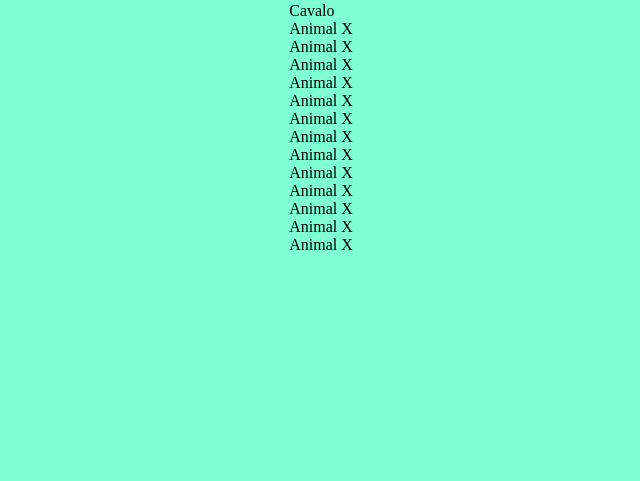
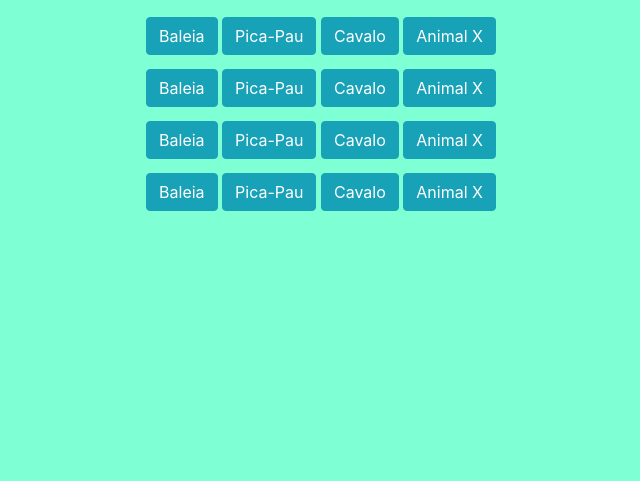
Before and after one commit to EduardaMandara/GameKids, a plain HTML site: page index.html in a window 1280 px wide. Shown: the part 319-800 px from the top of the page, without its empty margins (319-959 px from the left). Drawn offline with nearby package versions, Linux system fonts and the light colour scheme; a web font is replaced by a local one.

Commit message:
Inserido Bootstrap

```diff
--- a/assets/css/style.css
+++ b/assets/css/style.css
@@ -22,8 +22,10 @@ h1 {
     padding: 15px;
 }
 
-.grid .animals {
+.grid .row__animals {
     display: flexbox;
     align-items: center;
     justify-content: space-between;
+    padding: 2px;
+    margin: 10px;
 }
--- a/index.html
+++ b/index.html
@@ -4,6 +4,9 @@
     <meta charset="UTF-8">
     <meta http-equiv="X-UA-Compatible" content="IE=edge">
     <meta name="viewport" content="width=device-width, initial-scale=1.0">
+
+    <!-- CSS Bootstrap -->
+    <link rel="stylesheet" href="https://stackpath.bootstrapcdn.com/bootstrap/4.1.3/css/bootstrap.min.css" integrity="sha384-MCw98/SFnGE8fJT3GXwEOngsV7Zt27NXFoaoApmYm81iuXoPkFOJwJ8ERdknLPMO" crossorigin="anonymous">
 
     <!-- CSS -->
     <link rel="stylesheet" href="./assets/css/style.css">
@@ -16,27 +19,35 @@
     <h1> Game Kids </h1>
 
     <section class="grid">
-        <div class="animals">
-            <div type="button" value="" class="animals animal__baleia" id="0"> Baleia </div>
-            <div input type="button" value="" class="animals animal__pica-pau" id="1"> Pica-Pau</input></div>
-            <div input type="button" value="" class="animals animal__cavalo"id="2"> Cavalo </input></div>
-            <div input type="button" value="" class="animals animal__"id="3"> Animal X</input></div>
 
-            <div input type="button" value="" class="animals animal__" id="4"> Animal X</input></div>
-            <div input type="button" value="" class="animals animal__" id="5"> Animal X</input></div>
-            <div input type="button" value="" class="animals animal__" id="6"> Animal X</input></div>
-            <div input type="button" value="" class="animals animal__" id="7"> Animal X</input></div>
+            <div class="row__animals">
+                <button type="button" class="btn btn-info"> Baleia </button>
+                <button type="button" class="btn btn-info"> Pica-Pau </button>
+                <button type="button" class="btn btn-info"> Cavalo </button>
+                <button type="button" class="btn btn-info"> Animal X </button>
+            </div>
 
-            <div input type="button" value="" class="animals animal__" id="8"> Animal X</input></div>
-            <div input type="button" value="" class="animals animal__" id="9"> Animal X</input></div>
-            <div input type="button" value="" class="animals animal__" id="10"> Animal X</input></div>
-            <div input type="button" value="" class="animals animal__" id="11"> Animal X</input></div>
+            <div class="row__animals">
+                <button type="button" class="btn btn-info"> Baleia </button>
+                <button type="button" class="btn btn-info"> Pica-Pau </button>
+                <button type="button" class="btn btn-info"> Cavalo </button>
+                <button type="button" class="btn btn-info"> Animal X </button>
+            </div>
 
-            <div input type="button" value="" class="animals animal__" id="12"> Animal X</input></div>
-            <div input type="button" value="" class="animals animal__" id="13"> Animal X</input></div>
-            <div input type="button" value="" class="animals animal__" id="14"> Animal X</input></div>
-            <div input type="button" value="" class="animals animal__" id="15"> Animal X</input></div>
-        </div>
+            <div class="row__animals">
+                <button type="button" class="btn btn-info"> Baleia </button>
+                <button type="button" class="btn btn-info"> Pica-Pau </button>
+                <button type="button" class="btn btn-info"> Cavalo </button>
+                <button type="button" class="btn btn-info"> Animal X </button>
+            </div>
+
+            <div class="row__animals">
+                <button type="button" class="btn btn-info"> Baleia </button>
+                <button type="button" class="btn btn-info"> Pica-Pau </button>
+                <button type="button" class="btn btn-info"> Cavalo </button>
+                <button type="button" class="btn btn-info"> Animal X </button>
+            </div>
+
     </section>
 
     <section class="sounds">  </section>
@@ -44,5 +55,10 @@
     <footer class="footer">  </footer>
 
     <script src="./assets/JS/main.js"></script>
+
+    <!-- JS Bootstrap -->
+    <script src="https://code.jquery.com/jquery-3.3.1.slim.min.js" integrity="sha384-q8i/X+965DzO0rT7abK41JStQIAqVgRVzpbzo5smXKp4YfRvH+8abtTE1Pi6jizo" crossorigin="anonymous"></script>
+    <script src="https://cdnjs.cloudflare.com/ajax/libs/popper.js/1.14.3/umd/popper.min.js" integrity="sha384-ZMP7rVo3mIykV+2+9J3UJ46jBk0WLaUAdn689aCwoqbBJiSnjAK/l8WvCWPIPm49" crossorigin="anonymous"></script>
+    <script src="https://stackpath.bootstrapcdn.com/bootstrap/4.1.3/js/bootstrap.min.js" integrity="sha384-ChfqqxuZUCnJSK3+MXmPNIyE6ZbWh2IMqE241rYiqJxyMiZ6OW/JmZQ5stwEULTy" crossorigin="anonymous"></script>
 </body>
 </html>
```
